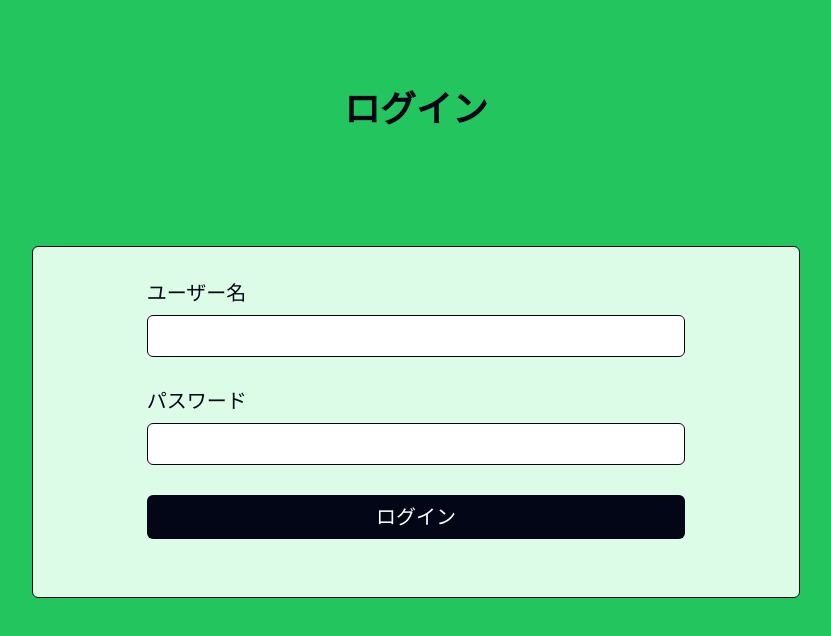
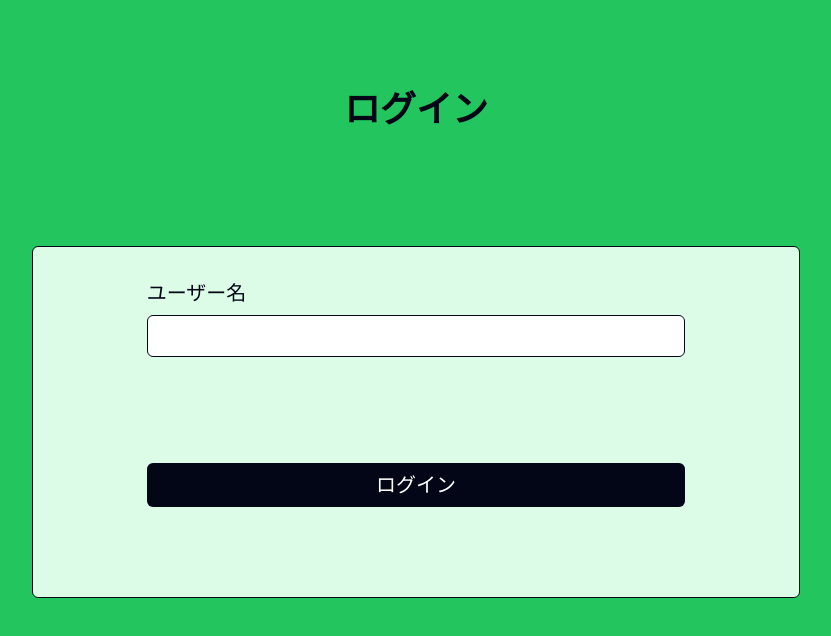
Before and after one commit to haruki26/poker-app-frontend, a React (Vite) app: page /login in a window 1280 px wide. Shown: the top 636 px of the page, without its empty margins (224-1055 px from the left). Built offline with nearby package versions, Linux system fonts and the light colour scheme.

Commit message:
change btn's place

```diff
--- a/src/pages/Login.tsx
+++ b/src/pages/Login.tsx
@@ -3,7 +3,6 @@ import InputForm from "../components/InputForm";
 
 const LoginPage: React.FC = () => {
     const [username, setUsername] = useState<string>("");
-  const [password, setPassword] = useState<string>("");
     const [errorMessage, setErrorMessage] = useState<string>("");
 
     // ユーザー名
@@ -11,22 +10,17 @@ const LoginPage: React.FC = () => {
       setUsername(e.target.value);
     };
 
-  // パスワード
-  const handlePasswordChange = (e: React.ChangeEvent<HTMLInputElement>) => {
-    setPassword(e.target.value);
-  };
-
     // フォーム送信
     const handleSubmit = (e: React.FormEvent) => {
       e.preventDefault();
 
-    if (!username || !password) {
-      setErrorMessage("ユーザー名とパスワードを入力してください。");
+      if (!username) {
+        setErrorMessage("ユーザー名を入力してください。");
         return;
       }
 
-    if (username !== "admin" || password !== "password") {
-      setErrorMessage("ユーザー名またはパスワードが間違っています。");
+      if (username !== "admin") {
+        setErrorMessage("ユーザー名が間違っています。");
         return;
       }
 
@@ -44,9 +38,9 @@ const LoginPage: React.FC = () => {
             {errorMessage && (
               <p className="text-red-500 text-center mb-4">{errorMessage}</p>
             )}
-          <form onSubmit={handleSubmit} className="flex flex-col gap-6 w-3/4">
+            <form onSubmit={handleSubmit} className="flex flex-col gap-5 w-3/4">
               {/* ユーザー名入力 */}
-            <div className="w-full">
+              <div className="w-full mt-0">
                 <label
                   className="text-xl font-medium text-slate-950 block mb-2"
                   htmlFor="username"
@@ -60,25 +54,10 @@ const LoginPage: React.FC = () => {
                 />
               </div>
 
-            {/* パスワード入力 */}
-            <div className="w-full">
-              <label
-                className="text-xl font-medium text-slate-950 block mb-2"
-                htmlFor="password"
-              >
-                パスワード
-              </label>
-              <InputForm
-                onChange={handlePasswordChange}
-                value={password}
-                className="border border-slate-950 w-full p-2 rounded-md"
-              />
-            </div>
-
               {/* サブミットボタン */}
               <button
                 type="submit"
-              className="bg-slate-950 text-white py-2 px-4 rounded-md hover:bg-gray-700 text-xl"
+                className="bg-slate-950 text-white py-2 px-4 rounded-md hover:bg-gray-700 text-xl mt-20"
               >
                 ログイン
               </button>
```
Lines whose indentation alone changed are shown as unchanged.
